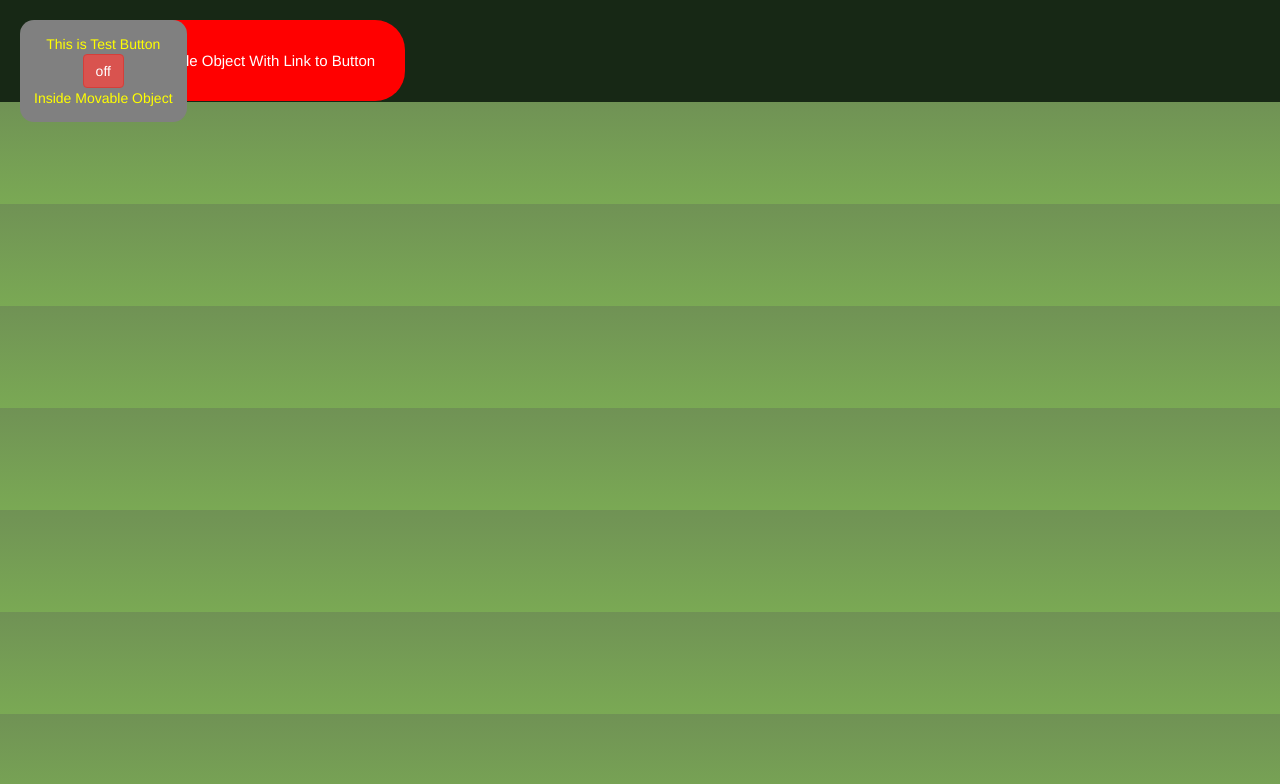
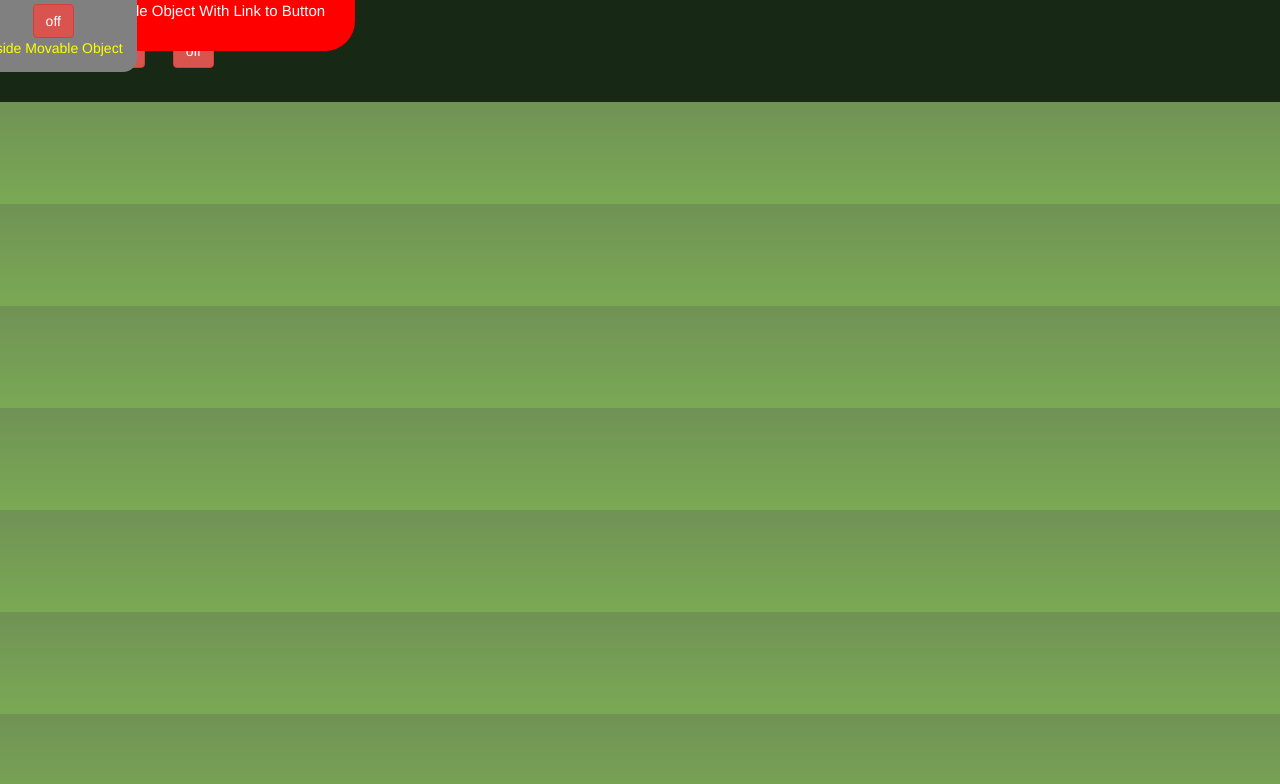
Before and after one commit to Julian-Mostbauer/Visual-Html-Editor, a React (Vite) app in the folder VHE/: page / in a window 1280 px wide. Shown: the top 784 px of the page. Built offline with nearby package versions, Linux system fonts and the light colour scheme; the HTML template or start-up script is replaced by a standard one.

Commit message:
Bugfix and Smoother MovableItem Movement

```diff
--- a/VHE/src/components/movableItem.tsx
+++ b/VHE/src/components/movableItem.tsx
@@ -2,7 +2,12 @@ import getMouse from "./mouseTracker";
 
 const ids: string[] = [];
 const lastPoses: PositionLink[] = [];
-let dragging: string;
+let dragging: string = "";
+
+interface Prop {
+    id: string;
+    content: JSX.Element;
+}
 
 function getFromLinks(id: string) {
     for (let i = 0; i < lastPoses.length; i++) {
@@ -12,7 +17,7 @@ function getFromLinks(id: string) {
     }
 }
 
-export default function MovableItem(props: any) {
+export default function MovableItem(props: Prop) {
     const mouse = getMouse();
 
     if (!ids.includes(props.id)) {
@@ -24,7 +29,7 @@ export default function MovableItem(props: any) {
         dragging = "";
     }
 
-    if (mouse.target != null && mouse.target.className == props.id && mouse.pressed) {
+    if (mouse.target != null && mouse.target.className == props.id && mouse.pressed && dragging == "") {
         dragging = props.id;
     }
 
@@ -36,7 +41,7 @@ export default function MovableItem(props: any) {
     if (dragging == props.id) {
         return (
             <section>
-                <div className={props.id} style={{ position: "absolute", left: `${mouse.xPos}px`, top: `${mouse.yPos}px`, userSelect: "none" }}>
+                <div className={props.id} style={{ position: "absolute", left: `${mouse.xPos}px`, top: `${mouse.yPos}px`, userSelect: "none", padding: "1rem", margin: "-5rem", transition: "all"}}>
                     {props.content}
                 </div>
             </section>
@@ -44,7 +49,7 @@ export default function MovableItem(props: any) {
     } else {
         return (
             <section>
-                <div className={props.id} style={{ position: "absolute", left: `${getFromLinks(props.id).x}px`, top: `${getFromLinks(props.id).y}px`, padding: "1rem", userSelect: "none" }}>
+                <div className={props.id} style={{ position: "absolute", left: `${getFromLinks(props.id).x}px`, top: `${getFromLinks(props.id).y}px`, padding: "1rem", userSelect: "none", margin: "-5rem", transition: "all"}}>
                     {props.content}
                 </div>
             </section>
```
